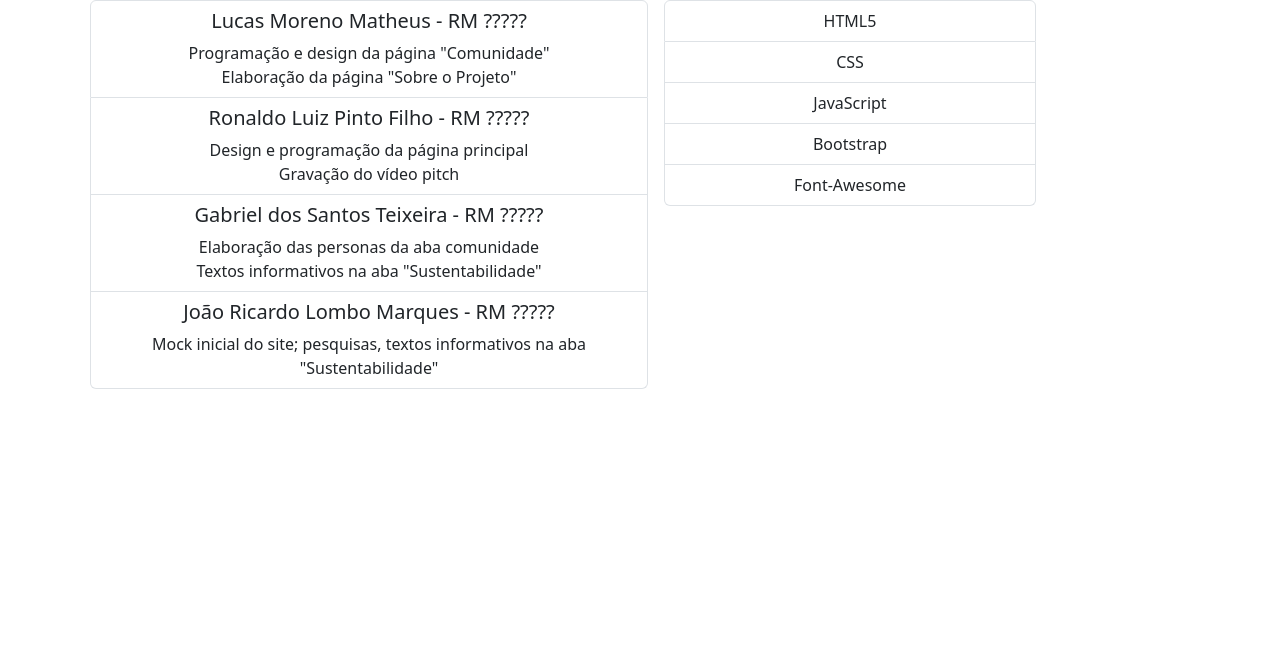
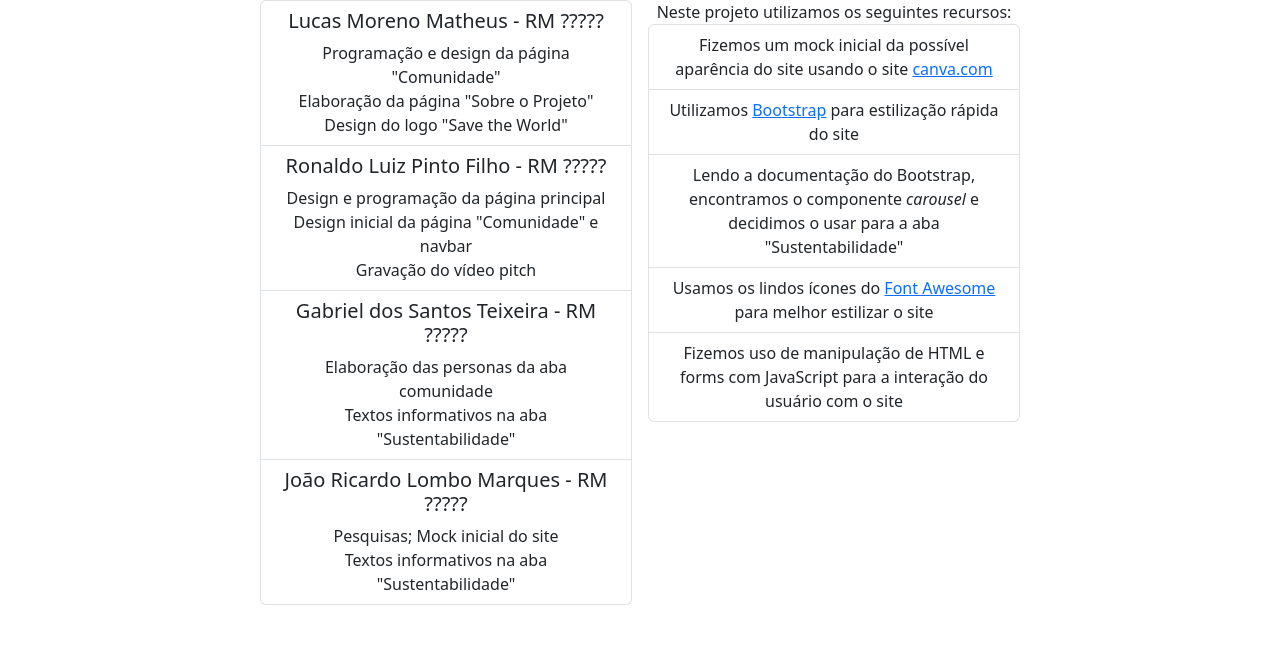
Before and after one commit to JustRoniss/F7_EnterpriseChallange, a plain HTML site: page pages/sobre.html in a window 1280 px wide. Shown: the part 142-800 px from the top of the page. Drawn offline with nearby package versions, Linux system fonts and the light colour scheme.

Commit message:
mais sobre + ajustes na comunidade

```diff
--- a/pages/sobre.html
+++ b/pages/sobre.html
@@ -43,40 +43,45 @@
     </nav>
   </header>
 
-  <div class="container d-flex">
-    <div class="col-6 mt-2 mx-2 text-center">
+  <div class="container d-flex justify-content-center">
+    <div class="col-4 mt-2 mx-2 text-center">
       <h2>Integrantes do grupo</h2>
       <ul class="list-group">
         <li class="list-group-item">
           <h5>Lucas Moreno Matheus - RM ?????</h5>
           Programação e design da página "Comunidade"<br>
-          Elaboração da página "Sobre o Projeto"
+          Elaboração da página "Sobre o Projeto"<br>
+          Design do logo "Save the World"
         </li>
         <li class="list-group-item">
           <h5>Ronaldo Luiz Pinto Filho - RM ?????</h5>
           Design e programação da página principal<br>
+          Design inicial da página "Comunidade" e navbar<br>
           Gravação do vídeo pitch
         </li>
         <li class="list-group-item">
           <h5>Gabriel dos Santos Teixeira - RM ?????</h5>
-          <span>Elaboração das personas da aba comunidade</span><br>
-          <span>Textos informativos na aba "Sustentabilidade"</span>
+          Elaboração das personas da aba comunidade<br>
+          Textos informativos na aba "Sustentabilidade"
         </li>
         <li class="list-group-item">
           <h5>João Ricardo Lombo Marques - RM ?????</h5>
-          Mock inicial do site; pesquisas, textos informativos na aba "Sustentabilidade"
+          Pesquisas; Mock inicial do site<br>
+          Textos informativos na aba "Sustentabilidade"
         </li>
       </ul>
     </div>
 
     <div class="col-4 mt-2 mx-2 text-center">
       <h2>Recursos utilizados</h2>
+      Neste projeto utilizamos os seguintes recursos:
       <ul class="list-group">
-        <li class="list-group-item">HTML5</li>
-        <li class="list-group-item">CSS</li>
-        <li class="list-group-item">JavaScript</li>
-        <li class="list-group-item">Bootstrap</li>
-        <li class="list-group-item">Font-Awesome</li>
+        <li class="list-group-item">Fizemos um mock inicial da possível aparência do site usando o site <a href="https://www.canva.com/">canva.com</a></li>
+        <li class="list-group-item">Utilizamos <a href="https://getbootstrap.com/">Bootstrap</a> para estilização rápida do site</li>
+        <li class="list-group-item">Lendo a documentação do Bootstrap, encontramos o componente <i>carousel</i>
+          e decidimos o usar para a aba "Sustentabilidade"</li>
+        <li class="list-group-item">Usamos os lindos ícones do <a href="https://fontawesome.com/">Font Awesome</a> para melhor estilizar o site</li>
+        <li class="list-group-item">Fizemos uso de manipulação de HTML e forms com JavaScript para a interação do usuário com o site</li>
       </ul>
     </div>
 
```
Also changed, not shown: pages/navbar.html (deleted, +0 -22 lines), scripts/comunidade.js (+2 -16 lines).
